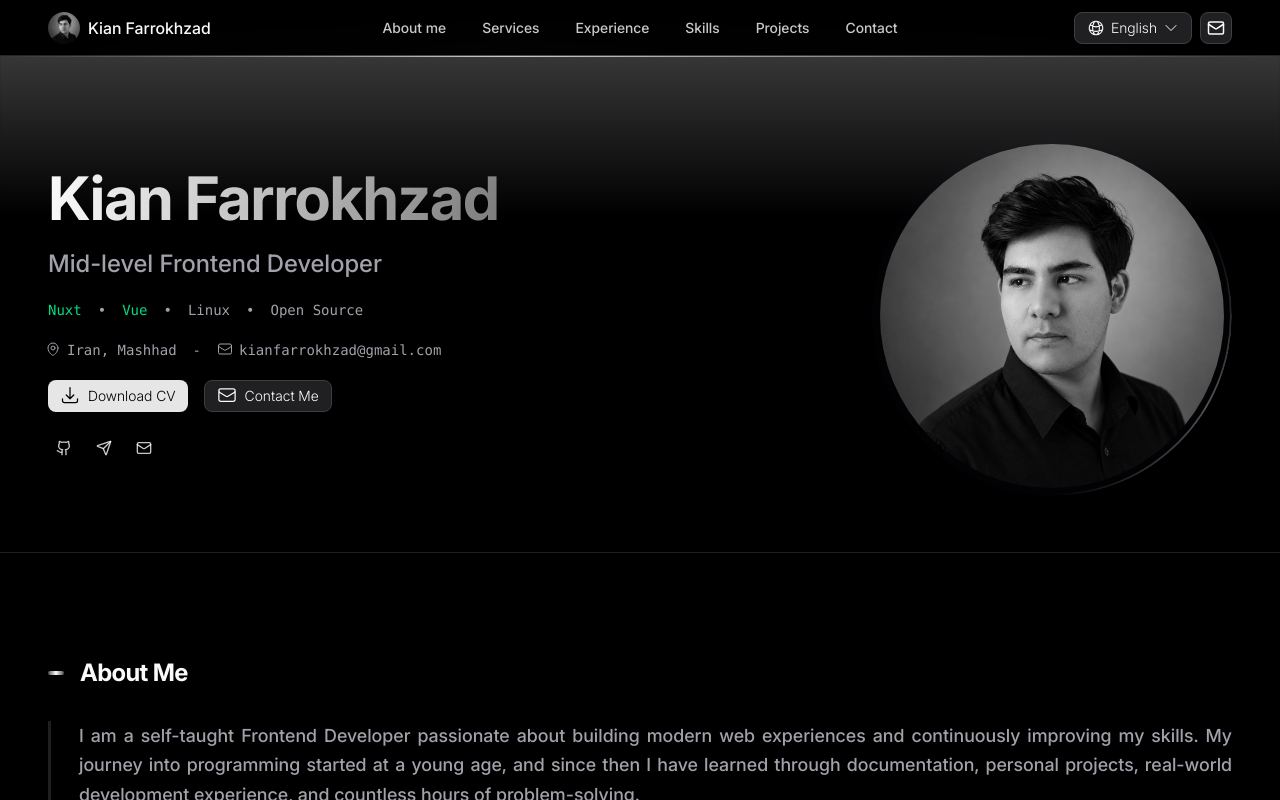
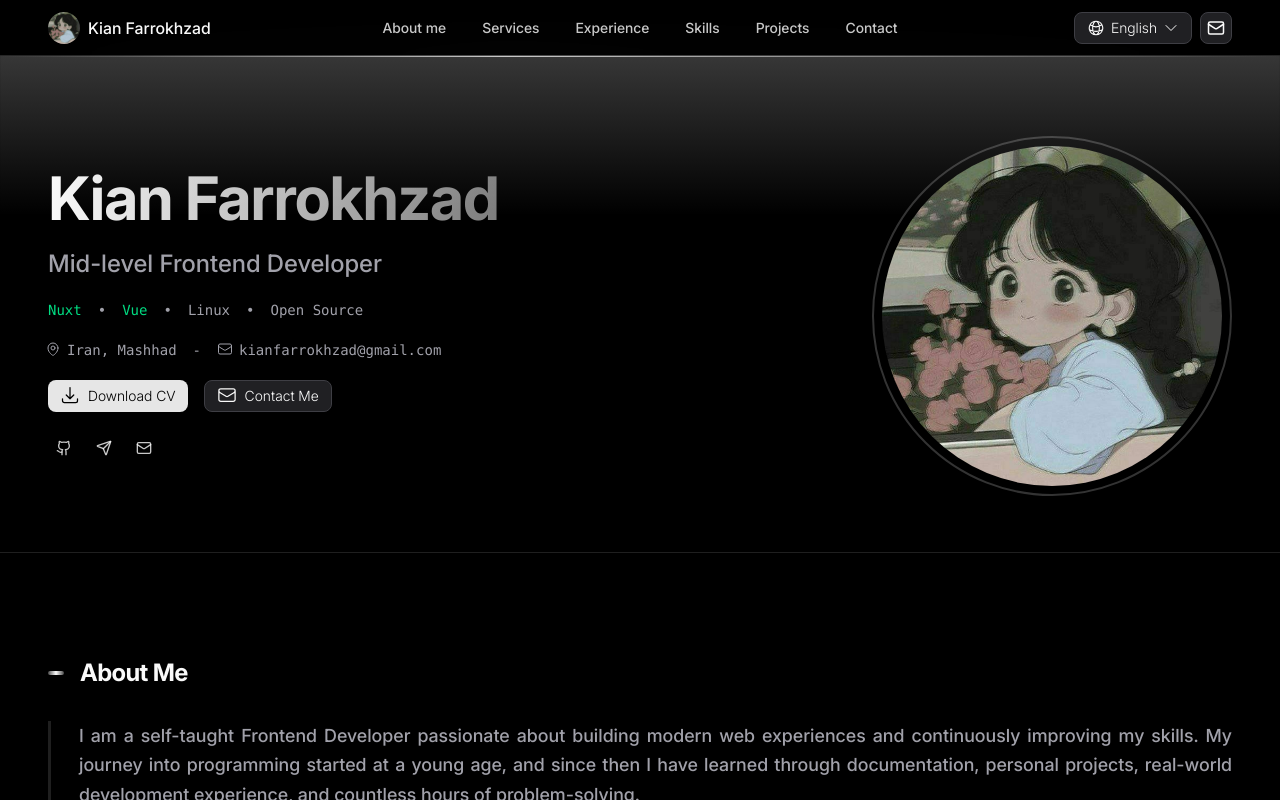
Before and after one commit to kiansolati56/my-website, a Nuxt app: page / in a window 1280 px wide. Shown: the top 800 px of the page. Built offline with nearby package versions, Linux system fonts and the light colour scheme.

Commit message:
fix: bugs

```diff
--- a/app/pages/index.vue
+++ b/app/pages/index.vue
@@ -103,7 +103,7 @@ const projects = [
         <nav class="container grid grid-cols-12 items-center">
             <nuxt-link to="/" class="col-span-6 lg:col-span-3 flex justify-start items-center gap-2">
                 <div class="size-8 rounded-full overflow-hidden">
-                    <nuxt-img class="size-full object-cover" src="/images/profile.png" alt="Kian Farrokhzad" />
+                    <nuxt-img class="size-full object-cover" src="/images/profile.jpg" alt="Kian Farrokhzad" />
                 </div>
                 <span class="text-foreground">Kian Farrokhzad</span>
             </nuxt-link>
@@ -280,8 +280,8 @@ const projects = [
                     </div>
                 </div>
 
-                <div class="profile-frame">
-                    <nuxt-img class="size-full object-cover rounded-full" src="/images/profile.png"
+                <div class="size-40 sm:size-60 md:size-90 relative p-1 sm:p-2 border-2 border-white/20 overflow-hidden rounded-full order-first lg:order-last">
+                    <nuxt-img class="size-full object-cover rounded-full" src="/images/profile.jpg"
                         alt="Kian Farrokhzad" />
                 </div>
             </div>
@@ -321,9 +321,9 @@ const projects = [
             </div>
 
             <div class="mt-4 md:mt-8 grid gap-4 sm:grid-cols-2 xl:grid-cols-3">
-                <div class="rounded-lg border border-white/12 p-6 md:p-8 hover:border-white/30"
+                <div class="rounded-lg border border-white/12 p-6 md:p-8 hover:border-white/30 hover:bg-white/8"
                     v-for="item in services">
-                    <h3 class="text-lg md:text-xl text-foreground flex items-center gap-2">
+                    <h3 class="sm:text-lg md:text-xl text-foreground flex items-center gap-2">
                         <div>
                             $<span class="text-green-500">_</span>
                         </div>
@@ -335,7 +335,7 @@ const projects = [
             </div>
         </section>
 
-        <section id="experience" class="mt-13 md:mt-26 container scroll-mt-24">
+        <section id="experience" class="mt-13 md:mt-26 container scroll-mt-24 hidden">
             <div class="flex items-center gap-4">
                 <div class="h-1 w-4 rounded-full bg-linear-to-r from-foreground/30 via-foreground to-foreground/30">
                 </div>
@@ -432,64 +432,3 @@ const projects = [
         </section>
     </main>
 </template>
-
-<style scoped>
-.profile-frame {
-    --angle: 0deg;
-
-    position: relative;
-    width: 360px;
-    height: 360px;
-    padding: 8px;
-    border-radius: calc(infinity * 1px);
-    overflow: hidden;
-}
-
-.profile-frame::before {
-    content: "";
-    position: absolute;
-    inset: 0;
-    border-radius: inherit;
-    padding: 2px;
-
-    background: conic-gradient(from var(--angle),
-            transparent,
-            transparent,
-            transparent,
-            #ffffff50,
-            transparent,
-            transparent,
-            transparent);
-
-    mask:
-        linear-gradient(#000 0 0) content-box,
-        linear-gradient(#000 0 0);
-    -webkit-mask-composite: xor;
-    mask-composite: exclude;
-
-    animation: rotate 6s linear infinite;
-}
-
-.profile-frame::after {
-    content: "";
-    position: absolute;
-    inset: -40px;
-    background: radial-gradient(circle,
-            rgba(104, 122, 255, 0.18),
-            transparent 60%);
-    filter: blur(30px);
-    z-index: -1;
-}
-
-@keyframes rotate {
-    to {
-        --angle: 360deg;
-    }
-}
-
-@property --angle {
-    syntax: "<angle>";
-    initial-value: 0deg;
-    inherits: false;
-}
-</style>
```
Also changed, not shown: public/images/profile.jpg (added).
